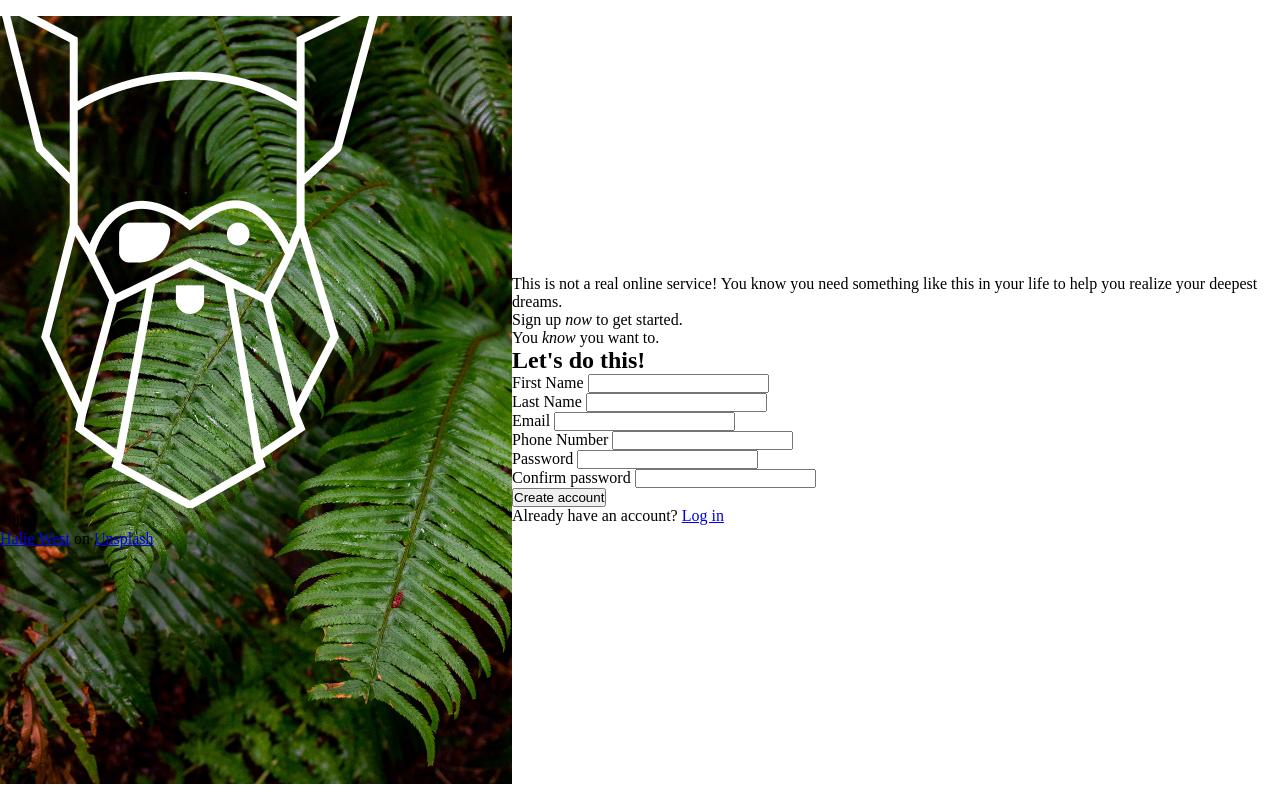
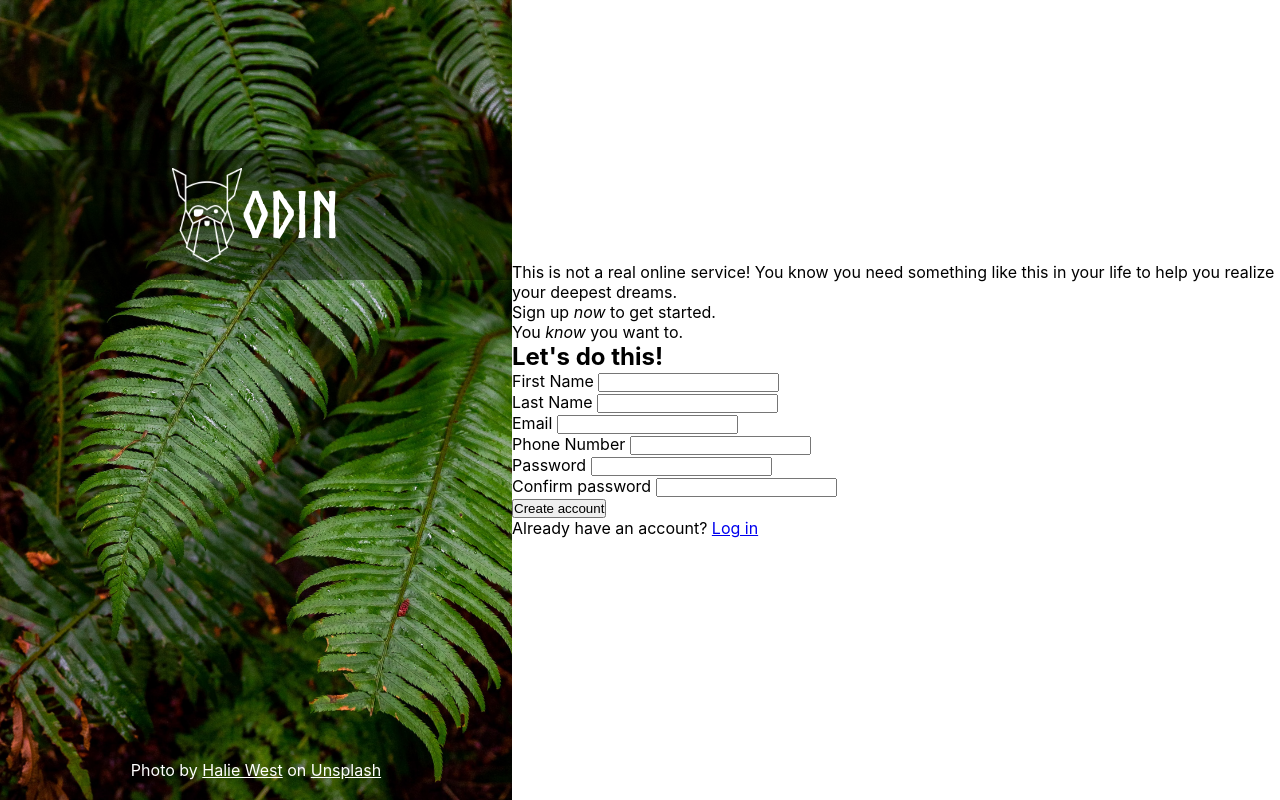
Before and after one commit to ktrebor/Sign-up-Form, a plain HTML site: page index.html in a window 1280 px wide. Drawn offline with Linux system fonts and the light colour scheme.

Commit message:
left side completed

```diff
--- a/index.html
+++ b/index.html
@@ -13,11 +13,11 @@
     <div class="content">
         <div class="left">
             <div class="logo">
-                <img src="./images/odin-lined.png" alt="Odin Logo">
+                <img src="./images/odin-lined.png" alt="Odin Logo" class="logo-image">
                 <p class="logo-text">Odin</p>
             </div>
             <div class="caption">
-                <a href="https://unsplash.com/@haliewestphoto?utm_source=unsplash&utm_medium=referral&utm_content=creditCopyText" target="_blank">Halie West</a> on <a href="https://unsplash.com/?utm_source=unsplash&utm_medium=referral&utm_content=creditCopyText" target="_blank">Unsplash</a>
+                <p id="photo-caption">Photo by <a href="https://unsplash.com/@haliewestphoto?utm_source=unsplash&utm_medium=referral&utm_content=creditCopyText" target="_blank">Halie West</a> on <a href="https://unsplash.com/?utm_source=unsplash&utm_medium=referral&utm_content=creditCopyText" target="_blank">Unsplash</a> </p>
             </div>
         </div>
         <div class="right">
--- a/style.css
+++ b/style.css
@@ -1,7 +1,20 @@
+:root {
+    --black-background-color: rgb(0, 0, 0, 0.4);
+    --white-text-color: rgb(255, 255, 255);
+}
 * {
     margin: 0;
     padding: 0;
     box-sizing: border-box;
+}
+
+body {
+    font-family: -apple-system, BlinkMacSystemFont, "Segoe UI", Roboto, Helvetica, Arial, sans-serif, "Apple Color Emoji", "Segoe UI Emoji", "Segoe UI Symbol";
+}
+
+@font-face {
+    font-family: norse-bold;
+    src: url(./fonts/Norse-Bold.otf);
 }
 
 .content {
@@ -15,10 +28,45 @@
     flex: 2;
     background-image: url(./images/halie-west-25xggax4bSA-unsplash.jpg);
     background-position: center;
-    background-size: contain;
+    background-size: cover;
     background-repeat: no-repeat;
     height: 100%;
+    display: flex;
+    flex-direction: column;
+    justify-content: space-between;
+}
 
+.logo {
+    display: flex;
+    align-items: center;
+    justify-content: center;
+    background-color: var(--black-background-color);
+    margin-top: 150px;
+    padding: 18px 0px;
+}
+
+.logo-image {
+    width: 70px;
+}
+
+.logo-text {
+    font-family: norse-bold, sans-serif;
+    font-size: 4rem;
+    color: var(--white-text-color);
+}
+
+.caption {
+    margin-bottom: 20px;
+}
+
+#photo-caption > a {
+  color: var(--white-text-color);
+}
+
+#photo-caption {
+    text-align: center;
+    font-size: 1rem;
+    color: var(--white-text-color)
 }
 
 .right {
```
Also changed, not shown: fonts/Norse-Bold.otf (added).
